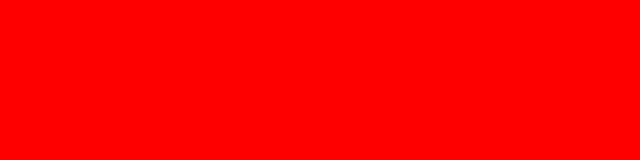
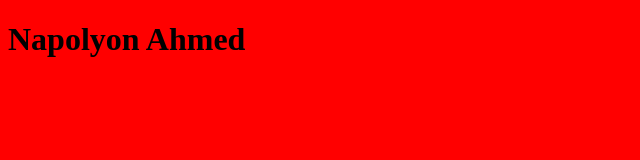
Before and after one commit to naplyon3/githubtest, a plain HTML site: page index.html in a window 1280 px wide. Shown: the whole page, without its empty margins (0-640 px from the left). Drawn offline with Linux system fonts and the light colour scheme.

Commit message:
Update index.html

```diff
--- a/index.html
+++ b/index.html
@@ -10,6 +10,9 @@
 		}
 	</style>
 </head>
+<h1>
+	Napolyon Ahmed
+</h1>
 <body>
 
 </body>
```
